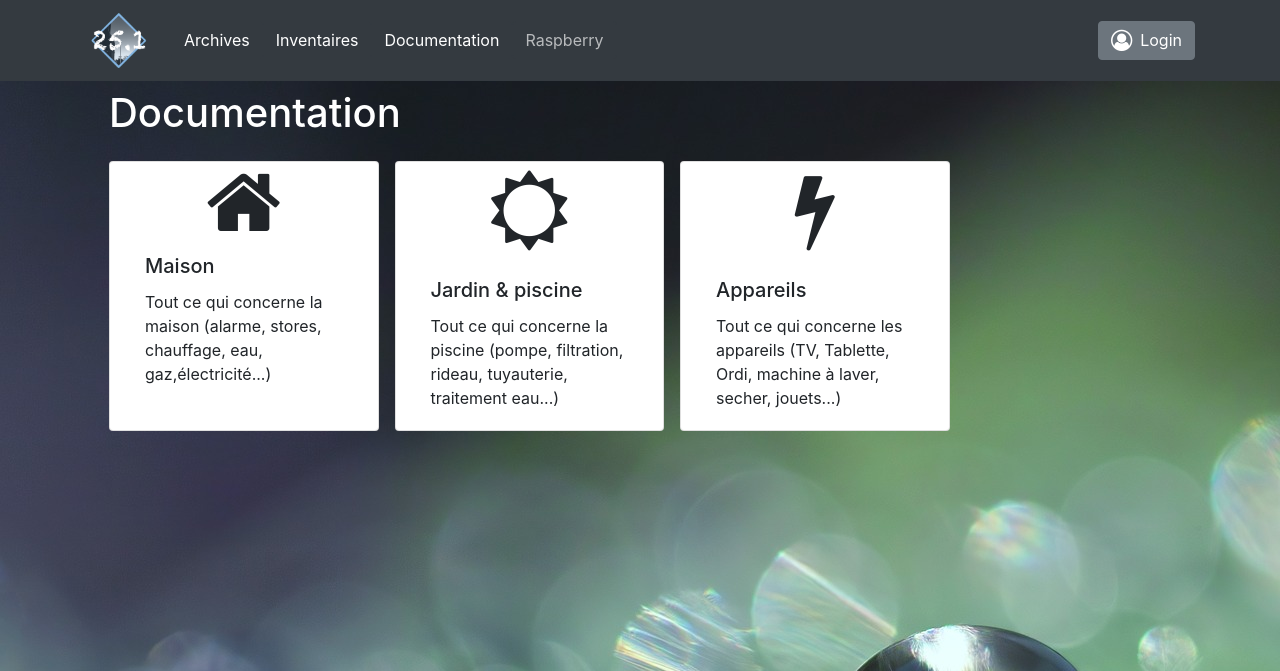
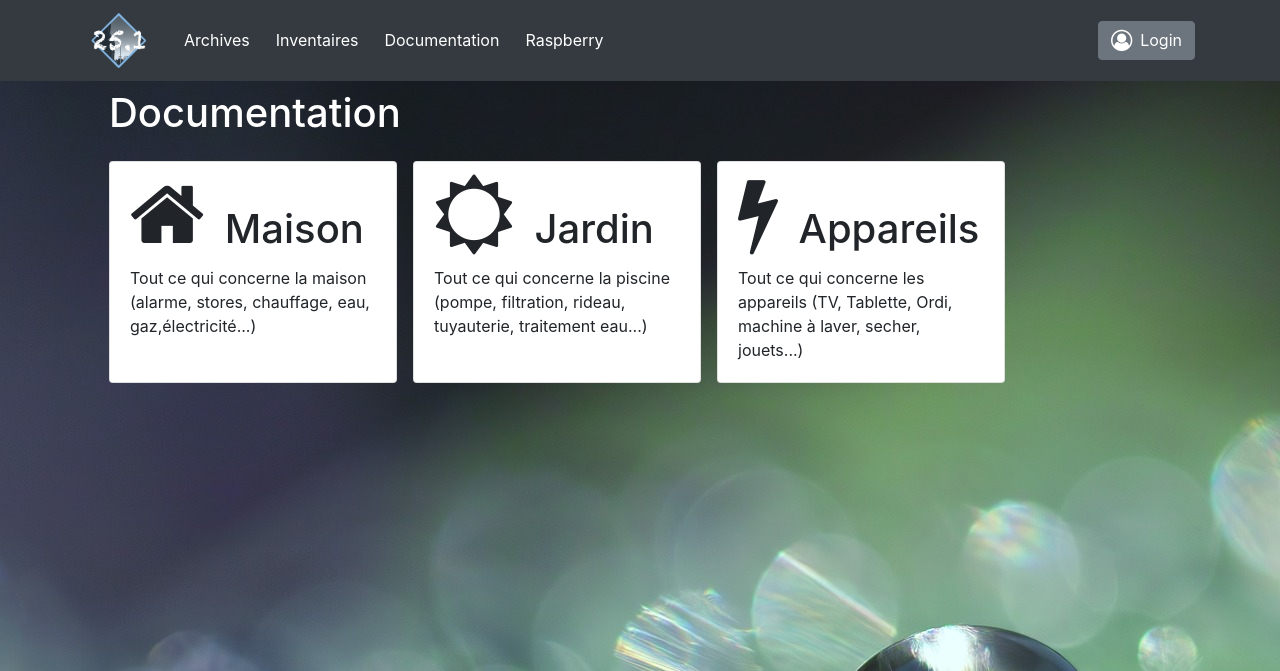
Before and after one commit to marcram99/projet_home, a Flask app: page /documents in a window 1280 px wide. Shown: the top 671 px of the page. Run offline with Flask 2, Linux system fonts and the light colour scheme; some libraries are stand-ins or nearby versions.

Commit message:
end of week update

```diff
--- a/appli/main.py
+++ b/appli/main.py
@@ -73,7 +73,14 @@ def user(u_conected):
 def raspberry():
     """pi1 = connection(config.pi1_conf[0], config.pi1_conf[1])
     pi2 = connection(config.pi2_conf[0], config.pi2_conf[1])"""
-    return render_template('raspberry.html')
+    pi1 = [22 , 85, 'connecté']
+    pi2 = [22 , 85, 'erreur']
+    return render_template('raspberry.html',
+                           pi1_data=pi1,
+                           pi2_data=pi2,
+                           pi1_conf=config.pi1_conf,
+                           pi2_conf=config.pi2_conf
+                           )
 
 @app.route('/login')
 def login():
--- a/appli/templates/base.html
+++ b/appli/templates/base.html
@@ -32,7 +32,7 @@
                                     <a id="m_mais"class="btn btn-dark" href="{{ url_for('documents', section='root') }}">Documentation</a>
                                 </li>
                                 <li class="nav-item">
-                                    <a id="m_rasp"class="btn btn-dark disabled" href="{{ url_for('raspberry') }}">Raspberry</a>
+                                    <a id="m_rasp"class="btn btn-dark " href="{{ url_for('raspberry') }}">Raspberry</a>
                                 </li>
                             </ul>
                             <ul class="navbar-nav">
--- a/appli/templates/documents.html
+++ b/appli/templates/documents.html
@@ -9,26 +9,31 @@
     <div class="container">
         <h1 class="text-white my-2 mx-4">Documentation</h1>
         <div class="row m-3">
-            <div id="card_maison" class="card col-3 m-2">
-                <i class="fa fa-home text-center " style="font-size:80px;"></i>
+            <div id="card_maison" class="card m-2"style="width:18rem;">
                 <div class="card-body mt-n2">
-                    <h5 class="card-title">Maison</h5>
+                    <div class="card-title">
+                        <i class="fa fa-home" style="font-size:80px;"></i>
+                        <span class="h1 ml-3 align align-center">Maison</span>
+                    </div>
                     <p class="card-text">Tout ce qui concerne la maison (alarme, stores, chauffage, eau, gaz,électricité...)</p>
                 </div>
             </div>
-            <div id="card_jardin" class="card col-3 m-2">
-                <i class="fa fa-sun-o text-center my-2" style="font-size:80px;"></i>
-                <div class="card-body">
-                    <h5 class="card-title">Jardin & piscine</h5>
+            <div id="card_jardin" class="card m-2"style="width:18rem;">
+                <div class="card-body mt-n2">
+                    <div class="card-title">
+                        <i class="fa fa-sun-o" style="font-size:80px;"></i>
+                        <span class="h1 ml-3 align align-center">Jardin</span>
+                    </div>
                     <p class="card-text">Tout ce qui concerne la piscine (pompe, filtration, rideau, tuyauterie, traitement eau...)</p>
-
                 </div>
             </div>
-            <div id="card_appareil" class="card col-3 m-2">
-                <i class="fa fa-bolt text-center my-2" style="font-size:80px;"></i>
-                <div class="card-body">
-                    <h5 class="card-title">Appareils</h5>
-                    <p class="card-text" >Tout ce qui concerne les appareils (TV, Tablette, Ordi, machine à laver, secher, jouets...)</p>
+            <div id="card_appareil" class="card m-2"style="width:18rem;">
+                <div class="card-body mt-n2">
+                    <div class="card-title">
+                        <i class="fa fa-bolt" style="font-size:80px;"></i>
+                        <span class="h1 ml-3 align align-center">Appareils</span>
+                    </div>
+                    <p class="card-text">Tout ce qui concerne les appareils (TV, Tablette, Ordi, machine à laver, secher, jouets...)</p>
                 </div>
             </div>
         </div>
```
Also changed, not shown: appli/templates/raspberry.html (+18 -33 lines), app.db.
